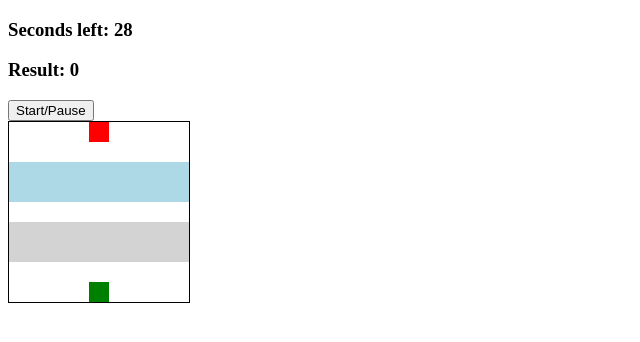
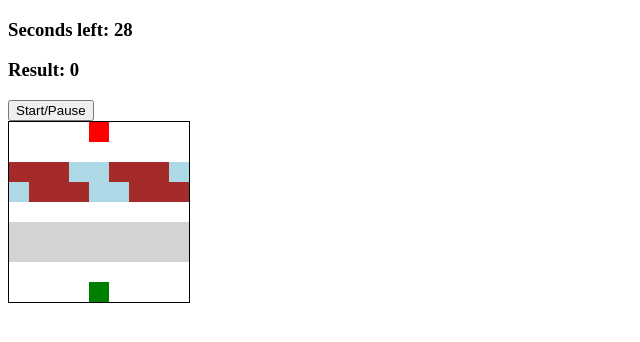
Before and after one commit to damianwozniak13/Frogger_JS, a plain HTML site: page index.html in a window 1280 px wide. Shown: the whole page, without its empty margins (0-640 px from the left). Drawn offline with Linux system fonts and the light colour scheme.

Commit message:
log-left and right are moving

```diff
--- a/app.js
+++ b/app.js
@@ -2,6 +2,8 @@ const timeLeftDisplay = document.querySelector('#time-left')
 const resultDisplay = document.querySelector('#result')
 const StartPauseButton = document.querySelector('#start-pause-button')
 const squares = document.querySelectorAll('.grid div')
+const logsleft = document.querySelectorAll('.log-left')
+const logsright = document.querySelectorAll('.log-right')
 let currentIndex = 76
 const width = 9
 
@@ -26,7 +28,63 @@ function moveFrog(e){
             if(currentIndex + width < width * width) currentIndex += width
             break
     }
-
     squares[currentIndex].classList.add('frog')
 }
 document.addEventListener('keyup', moveFrog)
+
+function autoMoveLogs(){
+    logsleft.forEach(logLeft => moveLogLeft(logLeft))
+    logsright.forEach(logRight => moveLogRight(logRight))
+}
+
+function moveLogLeft(logLeft){
+    switch(true){
+        case logLeft.classList.contains('l1') :
+            logLeft.classList.remove('l1')
+            logLeft.classList.add('l2')
+            break
+        case logLeft.classList.contains('l2') :
+            logLeft.classList.remove('l2')
+            logLeft.classList.add('l3')
+            break
+        case logLeft.classList.contains('l3') :
+            logLeft.classList.remove('l3')
+            logLeft.classList.add('l4')
+            break
+        case logLeft.classList.contains('l4') :
+            logLeft.classList.remove('l4')
+            logLeft.classList.add('l5')
+            break
+        case logLeft.classList.contains('l5') :
+            logLeft.classList.remove('l5')
+            logLeft.classList.add('l1')
+            break
+    }
+}
+
+function moveLogRight(logRight){
+    switch(true){
+        case logRight.classList.contains('l1') :
+            logRight.classList.remove('l1')
+            logRight.classList.add('l5')
+            break
+        case logRight.classList.contains('l2') :
+            logRight.classList.remove('l2')
+            logRight.classList.add('l1')
+            break
+        case logRight.classList.contains('l3') :
+            logRight.classList.remove('l3')
+            logRight.classList.add('l2')
+            break
+        case logRight.classList.contains('l4') :
+            logRight.classList.remove('l4')
+            logRight.classList.add('l3')
+            break
+        case logRight.classList.contains('l5') :
+            logRight.classList.remove('l5')
+            logRight.classList.add('l4')
+            break
+    }
+}
+
+setInterval(autoMoveLogs, 1000)
--- a/index.html
+++ b/index.html
@@ -32,25 +32,25 @@
             <div></div>
             <div></div>
 
-            <div class="log-left"></div>
-            <div class="log-left"></div>
-            <div class="log-left"></div>
-            <div class="log-left"></div>
-            <div class="log-left"></div>
-            <div class="log-left"></div>
-            <div class="log-left"></div>
-            <div class="log-left"></div>
-            <div class="log-left"></div>
+            <div class="log-left l1"></div>
+            <div class="log-left l2"></div>
+            <div class="log-left l3"></div>
+            <div class="log-left l4"></div>
+            <div class="log-left l5"></div>
+            <div class="log-left l1"></div>
+            <div class="log-left l2"></div>
+            <div class="log-left l3"></div>
+            <div class="log-left l4"></div>
 
-            <div class="log-right"></div>
-            <div class="log-right"></div>
-            <div class="log-right"></div>
-            <div class="log-right"></div>
-            <div class="log-right"></div>
-            <div class="log-right"></div>
-            <div class="log-right"></div>
-            <div class="log-right"></div>
-            <div class="log-right"></div>
+            <div class="log-right l5"></div>
+            <div class="log-right l1"></div>
+            <div class="log-right l2"></div>
+            <div class="log-right l3"></div>
+            <div class="log-right l4"></div>
+            <div class="log-right l5"></div>
+            <div class="log-right l1"></div>
+            <div class="log-right l2"></div>
+            <div class="log-right l3"></div>
 
             <div></div>
             <div></div>
--- a/styles.css
+++ b/styles.css
@@ -22,10 +22,10 @@
     background-color: blue;
 }
 
-.log-left, .log-right
+/* .log-left, .log-right
 {
     background-color: lightblue;
-}
+} */
 .car-left, .car-right
 {
     background-color: lightgray;
@@ -35,3 +35,13 @@
 {
     background-color: green;
 }
+
+.l1, .l2, .l3
+{
+    background-color: brown;
+}
+
+.l4, .l5
+{
+    background-color: lightblue;
+}
```
